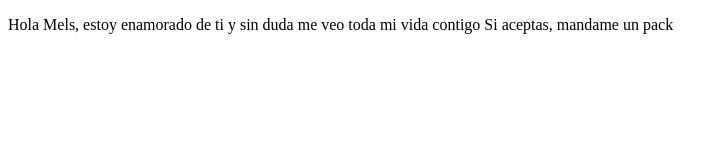
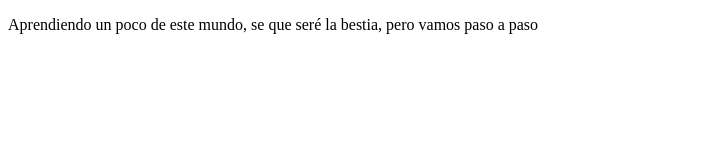
Before and after one commit to danme25/proyectoDemoCursoPrework, a plain HTML site: page index.html in a window 1280 px wide. Shown: the whole page, without its empty margins (0-726 px from the left). Drawn offline with Linux system fonts and the light colour scheme.

Commit message:
cambios a descripcion de mi introducciont

```diff
--- a/index.html
+++ b/index.html
@@ -8,8 +8,7 @@
 </head>
 <body>
     <p>
-        Hola Mels, estoy enamorado de ti y sin duda me veo toda mi vida contigo
-        Si aceptas, mandame un pack
+        Aprendiendo un poco de este mundo, se que seré la bestia, pero vamos paso a paso
     </p>
 </body>
 </html>
```
